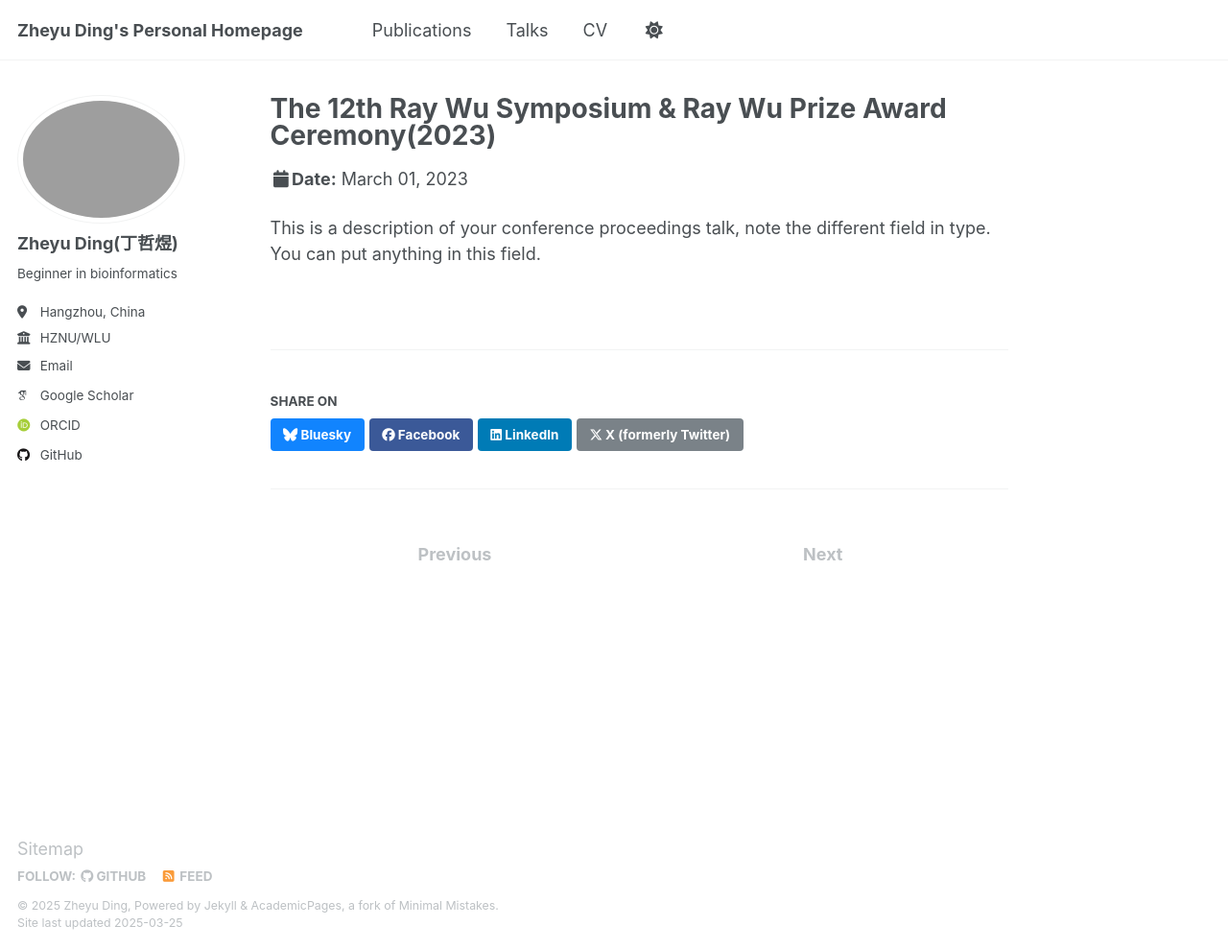
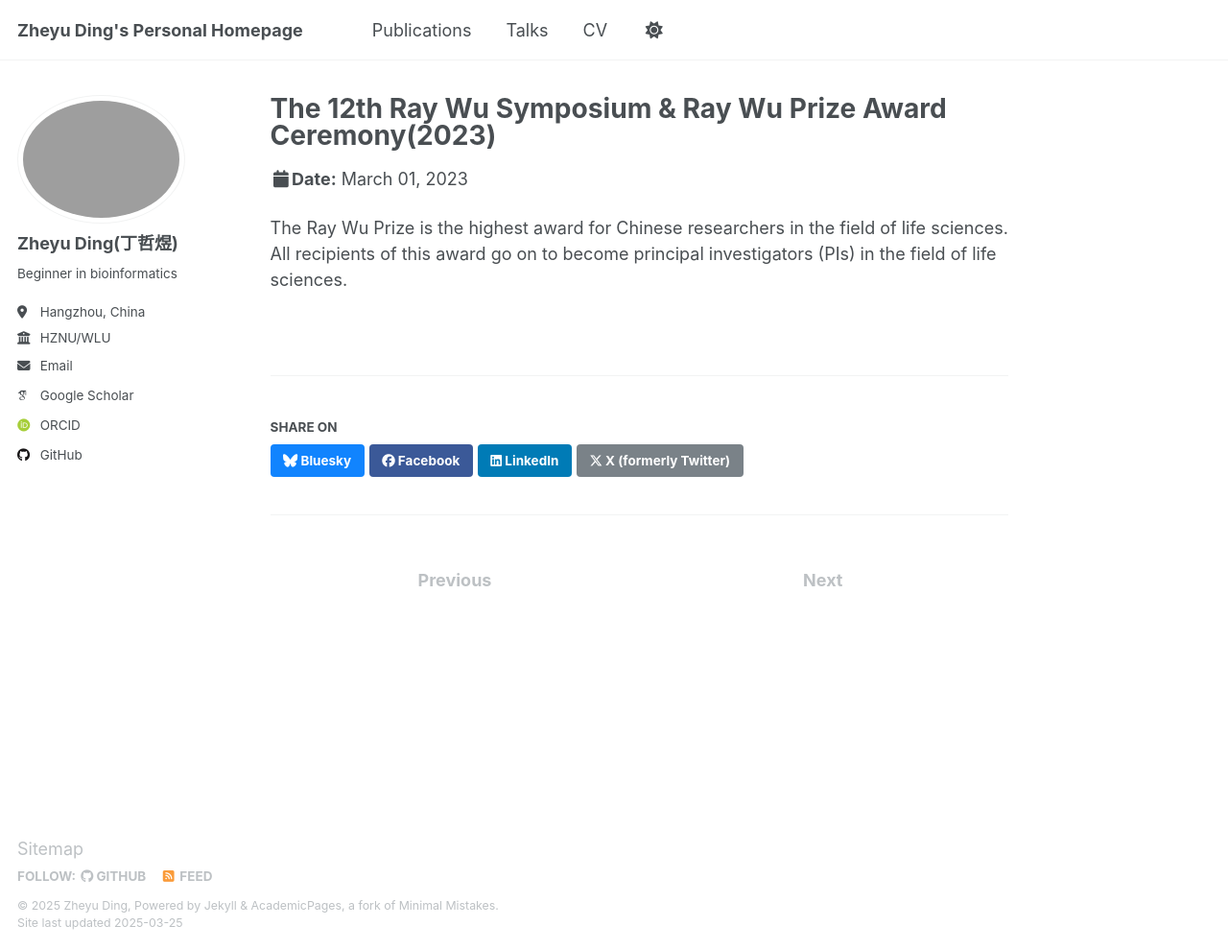
Before and after one commit to Zheyu-Ding/Zheyu-Ding.github.io, a Jekyll site: the page built from _talks/2023-07-08-RayWuPrize.md, in a window 1280 px wide and 990 px high. Shown: the whole window at 96% size. Built offline with Jekyll 4.4.1, drawn with Linux system fonts in a browser that asks for light colours; some web fonts are replaced.

Commit message:
Update 2023-07-08-RayWuPrize.md

```diff
--- a/_talks/2023-07-08-RayWuPrize.md
+++ b/_talks/2023-07-08-RayWuPrize.md
@@ -3,9 +3,9 @@ title: "The 12th Ray Wu Symposium & Ray Wu Prize Award Ceremony(2023)"
 collection: talks
 type: "Conference proceedings talk"
 permalink: /talks/2023-07-08-RayWuPrize
-venue: "Ray Wu Prize annual conference"
+venue: "The Ray Wu Memorial Fund"
 date: 2023-03-01
 location: "Hangzhou, Zhejiang, China"
 ---
 
-This is a description of your conference proceedings talk, note the different field in type. You can put anything in this field.
+The Ray Wu Prize is the highest award for Chinese researchers in the field of life sciences. All recipients of this award go on to become principal investigators (PIs) in the field of life sciences.
```
